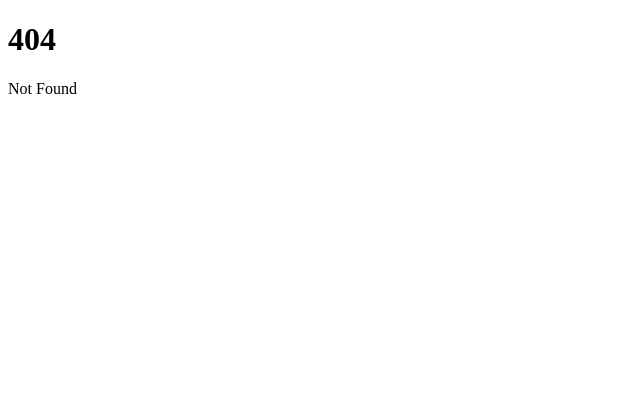
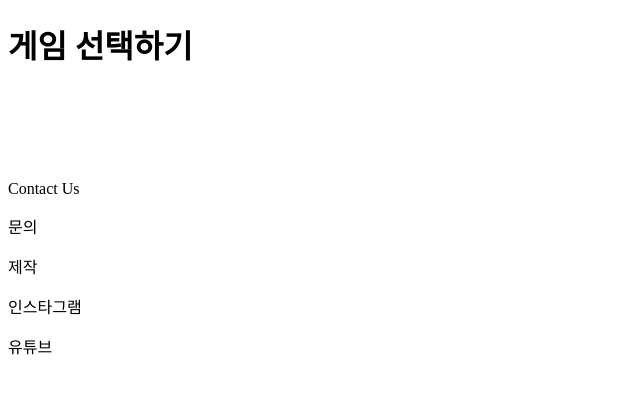
Before and after one commit to piggmme/lucky-ducky, a SvelteKit app: page /main in a window 1280 px wide. Before the commit this address had no page. Shown: the top 394 px of the page, without its empty margins (0-640 px from the left). Built offline with nearby package versions, Linux system fonts and the light colour scheme.

Commit message:
Merge branch 'develop' of https://github.com/kheeyaa/lucky-ducky into feature/main-page

```diff
--- /dev/null
+++ b/src/components/main/ItemCard.svelte
@@ -0,0 +1,27 @@
+<script lang="ts">
+  export let title: string;
+  export let url: string;
+  export let thumbnail: string;
+</script>
+
+<div class="item-card">
+  <!-- <a href={url}>
+    <img class="image" src={`/imgs/thumbnails/${thumbnail}`} alt={title} />
+    <p>{title}</p>
+  </a> -->
+</div>
+
+<style>
+  .item-card {
+    width: 169px;
+    margin: 11px;
+    background-color: lightsalmon;
+  }
+  .image {
+    display: block;
+    width: 169px;
+    height: 117px;
+    margin: 0;
+    background-color: lightseagreen;
+  }
+</style>
--- /dev/null
+++ b/src/routes/main/+page.svelte
@@ -0,0 +1,53 @@
+<script lang="ts">
+  import ItemCard from '@/components/main/ItemCard.svelte';
+  const games = [
+    { title: '오리 경주', url: '/race', thumbnail: 'thumbnail_race' },
+    { title: '오리 돌리기', url: '/spin', thumbnail: 'thumbnail_spin' },
+    { title: '오리 로또', url: '/lotto', thumbnail: 'thumbnail_lotto' },
+    { title: '오리 사다리', url: '/ladder', thumbnail: 'thumbnail_ladder' },
+    { title: '오리 뽑기', url: '/raffle', thumbnail: 'thumbnail_raffle' },
+    { title: '동전 던지기', url: '/coin', thumbnail: 'thumbnail_coin' }
+  ];
+</script>
+
+<header>
+  <h1>게임 선택하기</h1>
+</header>
+<main>
+  <section>
+    <ul>
+      {#each games as game}
+        <li>
+          <ItemCard
+            title={game.title}
+            url={game.url}
+            thumbnail={game.thumbnail}
+          />
+        </li>
+      {/each}
+    </ul>
+  </section>
+</main>
+
+<!-- TODO: footer 레이아웃 분리 -->
+<footer>
+  <p>Contact Us</p>
+  <p>문의</p>
+  <p>제작</p>
+  <p>인스타그램</p>
+  <p>유튜브</p>
+</footer>
+
+<style>
+  main {
+    text-align: center;
+    padding: 1em;
+    margin: 0 auto;
+  }
+  ul {
+    display: flex;
+    flex-wrap: wrap;
+    justify-content: space-around;
+    list-style: none;
+  }
+</style>
```
